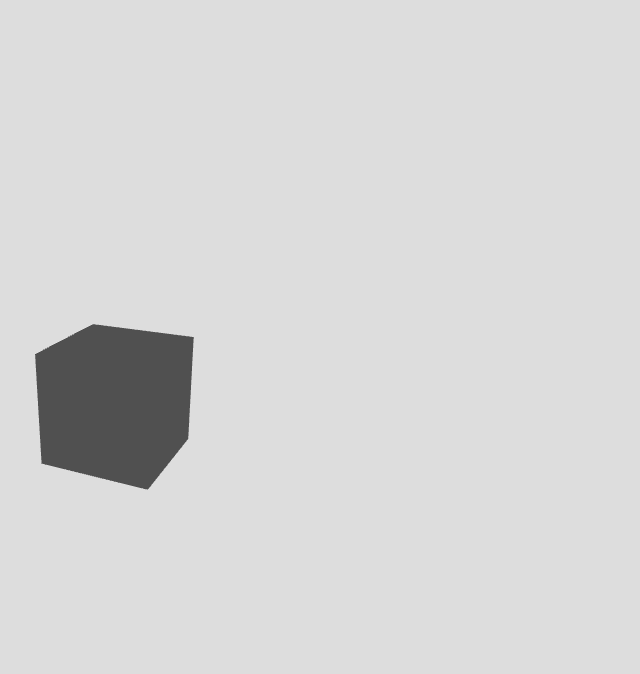
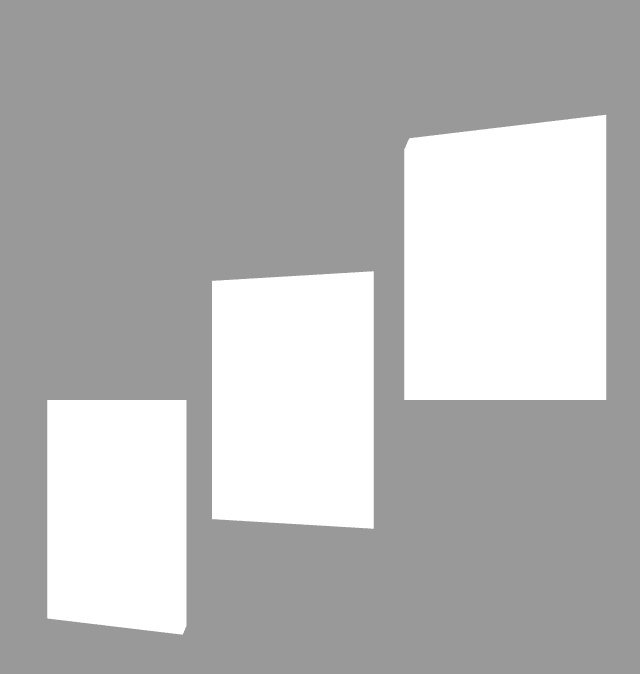
Before and after one commit to mrcat-pixel/3dportfolio, a plain HTML site: page index.html in a window 1280 px wide. Shown: the whole page, without its empty margins (522-1162 px from the left). Drawn offline with nearby package versions, Linux system fonts and the light colour scheme; animation ran at ten frames a second.

Commit message:
Camera movement implementation

```diff
--- a/index.html
+++ b/index.html
@@ -6,6 +6,7 @@
     <link rel="stylesheet" href="style/style.css">
 </head>
 <body>
+    <div id="viewport-contain"></div>
     <script src="https://threejs.org/build/three.js"></script>
     <script src="script/3dspace.js"></script>
 </body>
--- a/script/3dspace.js
+++ b/script/3dspace.js
@@ -2,21 +2,28 @@
 
 const renderer = new THREE.WebGLRenderer({antialias: true});
 renderer.setSize(window.innerWidth, window.innerHeight);
-renderer.setClearColor(0xDDDDDD, 1);
-document.body.appendChild(renderer.domElement);
+renderer.setClearColor(0x999999, 1);
+const renderer_element = renderer.domElement;
+document.getElementById("viewport-contain").appendChild(renderer_element);
 
 const scene = new THREE.Scene();
 
 let camera = new THREE.PerspectiveCamera(70, window.innerWidth/window.innerHeight);
-camera.position.set(0, 0, 50);
+camera.position.set(0, 0, 25);
 let camera_target = new THREE.Vector3(0, 0, 50);
 scene.add(camera);
 
-const boxGeometry = new THREE.BoxGeometry(10, 10, 10);
-const basicMaterial = new THREE.MeshBasicMaterial({color: 0x505050});
-const cube = new THREE.Mesh(boxGeometry, basicMaterial);
-scene.add(cube);
-cube.rotation.set(0.4, 0.2, 0);
+const boxGeometry = new THREE.BoxGeometry(12.5, 20, 2);
+const basicMaterial = new THREE.MeshBasicMaterial({color: 0xffffff});
+const cube1 = new THREE.Mesh(boxGeometry, basicMaterial);
+cube1.position.set(0, 0, 0);
+scene.add(cube1);
+const cube2 = new THREE.Mesh(boxGeometry, basicMaterial);
+cube2.position.set(15, 10, 0);
+scene.add(cube2);
+const cube3 = new THREE.Mesh(boxGeometry, basicMaterial);
+cube3.position.set(-15, -10, 0);
+scene.add(cube3);
 
 // code
 
@@ -26,22 +33,51 @@ window.addEventListener('resize', () => {
     renderer.setSize(window.innerWidth, window.innerHeight);
 });
 
-window.addEventListener('wheel', (evt) => {
-    camera_target.z += Math.sign(evt.deltaY) * 5;
-})
+renderer_element.addEventListener('wheel', (evt) => {
+    camera_target.z += Math.sign(evt.deltaY) * (5 + (camera_target.z - 20) * 0.5);
+});
+
+let mouse_position_on_click = {};
+let is_mouse_down = false;
+renderer_element.addEventListener('mousedown', () => { is_mouse_down = true; });
+renderer_element.addEventListener('mouseup', () => { is_mouse_down = false; });
+renderer_element.addEventListener('mousemove', (evt) => {
+    if (typeof(mouse_position_on_click.x) != 'undefined' && is_mouse_down) {
+        let pan_spd = 0.0014 * camera_target.z;
+
+        let deltaX = mouse_position_on_click.x - evt.clientX,
+            deltaY = mouse_position_on_click.y - evt.clientY;
+        camera_target.x += deltaX * pan_spd;
+        camera_target.y -= deltaY * pan_spd;
+    }
+    mouse_position_on_click = { x: evt.clientX, y: evt.clientY };
+});
 
 function easeCamera() {
-    const ease_spd = 10;
+    const EASE_SPD = 15;
 
-    camera.position.x += (camera_target.x - camera.position.x) / ease_spd;
-    camera.position.y += (camera_target.y - camera.position.y) / ease_spd;
-    camera.position.z += (camera_target.z - camera.position.z) / ease_spd;
+    camera.position.x += (camera_target.x - camera.position.x) / EASE_SPD;
+    camera.position.y += (camera_target.y - camera.position.y) / EASE_SPD;
+    camera.position.z += (camera_target.z - camera.position.z) / EASE_SPD;
+}
+
+function rotateCamera() {
+    camera.rotation.y = (camera.position.z - 20) * 0.01;
+}
+
+const clamp = (num, min, max) => Math.min(Math.max(num, min), max);
+
+function clampCamera() {
+    camera_target.x = clamp(camera_target.x, -50, 50);
+    camera_target.y = clamp(camera_target.y, -50, 50);
+    camera_target.z = clamp(camera_target.z, 20, 75);
 }
 
 function render() {
     requestAnimationFrame(render);
     renderer.render(scene, camera);
-    cube.rotateY(0.05);
     easeCamera();
+    rotateCamera();
+    clampCamera();
 }
 render();
```
